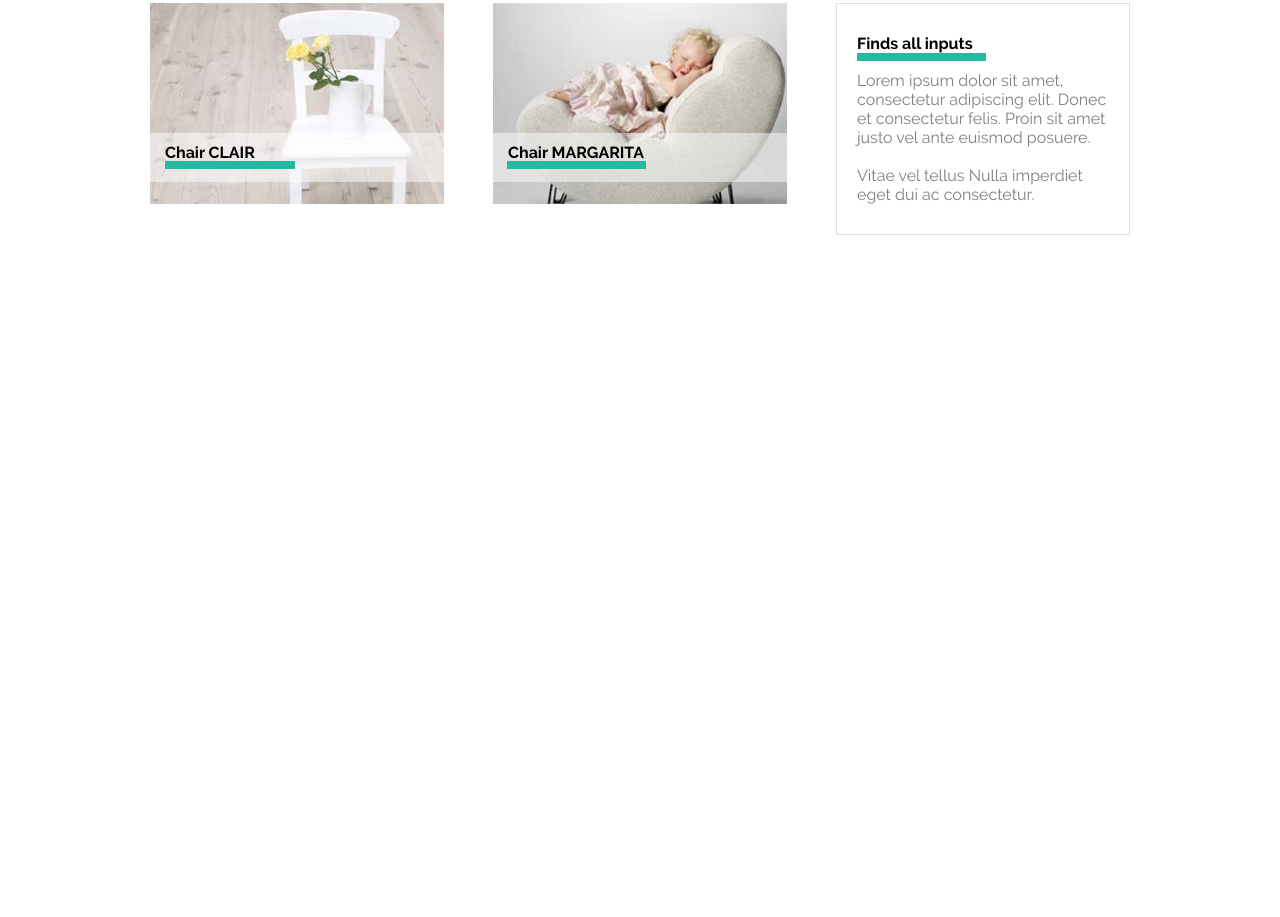
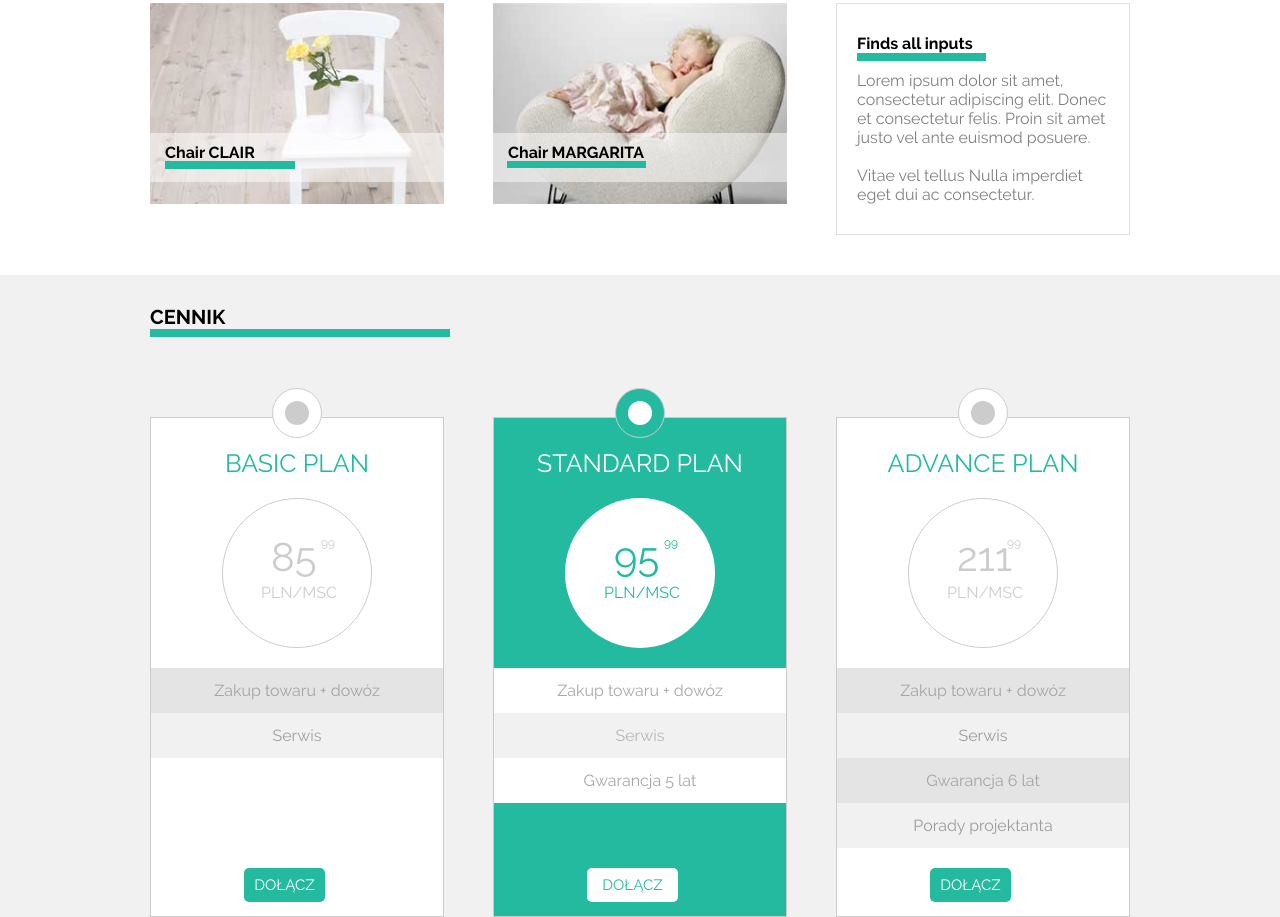
Before and after one commit to kingastanek/Sit_on_chair, a plain HTML site: page index.html in a window 1280 px wide. Shown: the part 438-1355 px from the top of the page. Before the commit the page ends 800 px from the top, so only its background shows below. Drawn offline with Linux system fonts and the light colour scheme.

Commit message:
Add section with price list

```diff
--- a/css/style.css
+++ b/css/style.css
@@ -198,5 +198,233 @@ article.box {
 	top: 178px;
 	left: 357px;
 	width: 139px;
-	border-bottom: 8px solid rgb(36, 186, 159);
+	border-bottom: 7px solid rgb(36, 186, 159);
 }
+
+.bg2 {
+	background-color: rgb(241,241,241);
+}
+
+.priceListWord {
+	font-size: 20px;
+	font-weight: 550;
+	padding-top: 30px;
+}
+.line {
+	 width: 300px;
+	 border: 4px solid rgb(36, 186, 159);
+}
+
+.basic, .standard, .advance {
+	width:30%;
+	float:left;
+	margin-right:5%;
+	height: 500px;
+	margin-top:80px;
+	border:1px solid rgb(204, 204, 204);
+	position:relative;
+	color: rgb(204, 204, 204);
+	background-color:white;
+}
+
+.standard {
+	background: rgb(36, 186, 159);
+}
+.advance {
+	margin-right: 0px;
+}
+
+.circle {
+		width:50px;
+    height:50px;
+    border-radius:25px;
+    border:1px solid rgb(204, 204, 204);
+    position:absolute;
+    left:50%;
+    margin-left:-25px;
+    background-color:white;
+}
+
+.circle2 {
+		width:50px;
+    height:50px;
+    border-radius:25px;
+    border:1px solid rgb(204, 204, 204);
+    position:absolute;
+    left:50%;
+    margin-left:-25px;
+    background-color: rgb(36, 186, 159);
+}
+
+.dot {
+		width:50%;
+    height:50%;
+    border-radius:50%;
+    background-color: rgb(204, 204, 204);
+    position:absolute;
+    left:50%;
+    margin-left:-12px;
+    top:50%;
+    margin-top:-12px;
+}
+
+.dot2 {
+		width:50%;
+    height:50%;
+    border-radius:50%;
+    background-color: white;
+    position:absolute;
+    left:50%;
+    margin-left:-12px;
+    top:50%;
+    margin-top:-12px;
+}
+
+.helpDiv {
+	position:absolute;
+	left:0;
+	right:0;
+	top:-30px;
+	text-align:center;
+}
+
+.basicWord {
+	color: rgb(36, 186, 159);
+	text-align: center;
+	margin-top: 30px;
+	font-size: 25px;
+	font-weight: 500;
+}
+
+.standardWord {
+	color: white;
+	text-align: center;
+	margin-top: 30px;
+	font-size: 25px;
+	font-weight: 500;
+}
+
+.priceCircle {
+	width: 150px;
+	height: 150px;
+	border-radius: 50%;
+	border: 1px solid rgb(204, 204, 204);
+	margin: 20px auto;
+	color: rgb(204, 204, 204);
+}
+
+.priceCircle2 {
+	background-color: white;
+	width: 150px;
+	height: 150px;
+	border-radius: 50%;
+	margin: 20px auto;
+	color: rgb(36, 186, 159);
+}
+
+
+.first {
+	font-size: 40px;
+	position: absolute;
+	top: 115px;
+	left: 120px;
+	color:grey;
+	font-weight: 500;
+	color: rgb(204, 204, 204);
+}
+
+.first2 {
+	font-size: 40px;
+	position: absolute;
+	top: 115px;
+	left: 120px;
+	color: rgb(36, 186, 159);
+	font-weight: 500;
+}
+
+.second {
+	position: absolute;
+	top: 125px;
+	left: 170px;
+	font-weight: 500;
+}
+
+.third {
+	position: absolute;
+	top: 165px;
+	left: 110px;
+	font-weight: 500;
+}
+
+ul.offer li {
+	display: block;
+	text-align: center;
+	padding: 5px 0;
+	font-weight: normal;
+	margin: 0;
+}
+
+div.basic li:nth-child(1) {
+	background-color: rgb(228, 228, 228);
+	color: rgb(163, 163, 163);
+}
+
+div.basic li:nth-child(2) {
+	background-color: rgb(241, 241, 241);
+	color: rgb(159, 159, 159);
+}
+
+div.standard li:nth-child(1) {
+	background-color: white;
+	color: rgb(167, 167, 167);
+}
+
+div.standard li:nth-child(2) {
+	background-color: rgb(241, 241, 241);
+	color: rgb(181, 181, 181);
+}
+
+div.standard li:nth-child(3) {
+	background-color: white;
+	color: rgb(167, 167, 167);
+}
+
+div.advance li:nth-child(1) {
+	background-color: rgb(228, 228, 228);
+	color: rgb(164, 164, 164);
+}
+
+div.advance li:nth-child(2) {
+	background-color: rgb(241, 241, 241);
+	color: rgb(155, 155, 155);
+}
+
+div.advance li:nth-child(3) {
+	background-color: rgb(228, 228, 228);
+	color: rgb(164, 164, 164);
+}
+
+div.advance li:nth-child(4) {
+	background-color: rgb(241, 241, 241);
+	color: rgb(155, 155, 155);
+}
+
+div.basic a, div.advance a {
+	background-color: rgb(36, 186, 159);
+	color: white;
+	position: absolute;
+	top: 450px;
+	left: -10%;
+	padding: 8px 10px;
+	font-size: 15px;
+}
+
+div.standard a {
+	background-color: white;
+	color: rgb(36, 186, 159);
+	position: absolute;
+	top: 450px;
+	left: -10%;
+	padding: 8px 15px;
+	font-size: 15px;
+}
--- a/index.html
+++ b/index.html
@@ -60,7 +60,72 @@
       </div>
     </section>
 
-    <!--Robienie opisu obrazka, sekcja 2 -->
+    <section class="bg2">
+      <div class="main_width clearfix">
+        <p class="priceListWord">CENNIK</p>
+        <div class="line"></div>
 
+        <div class="basic">
+          <div class="helpDiv">
+            <div class="circle">
+              <div class="dot"></div>
+            </div>
+          </div>
+          <p class="basicWord">BASIC PLAN</p>
+          <div class="priceCircle">
+            <p class="first">85</p>
+            <sup class="second">99</sup>
+            <p class="third">PLN/MSC</p>
+          </div>
+          <ul class="offer">
+            <li>Zakup towaru + dowóz</li>
+            <li>Serwis</li>
+          </ul>
+          <a href="#">DOŁĄCZ</a>
+        </div>
+
+        <div class="standard">
+          <div class="helpDiv">
+            <div class="circle2">
+              <div class="dot2"></div>
+            </div>
+          </div>
+          <p class="standardWord">STANDARD PLAN</p>
+          <div class="priceCircle2">
+            <p class="first2">95</p>
+            <sup class="second">99</sup>
+            <p class="third">PLN/MSC</p>
+          </div>
+          <ul class="offer">
+            <li>Zakup towaru + dowóz</li>
+            <li>Serwis</li>
+            <li>Gwarancja 5 lat</li>
+          </ul>
+          <a href="#">DOŁĄCZ</a>
+        </div>
+
+          <div class="advance">
+            <div class="helpDiv">
+              <div class="circle">
+                <div class="dot"></div>
+              </div>
+            </div>
+            <p class="basicWord">ADVANCE PLAN</p>
+            <div class="priceCircle">
+              <p class="first">211</p>
+              <sup class="second">99</sup>
+              <p class="third">PLN/MSC</p>
+            </div>
+            <ul class="offer">
+              <li>Zakup towaru + dowóz</li>
+              <li>Serwis</li>
+              <li>Gwarancja 6 lat</li>
+              <li>Porady projektanta</li>
+            </ul>
+            <a href="#">DOŁĄCZ</a>
+          </div>
+
+      </div>
+    </section>
   </body>
 </html>
```
